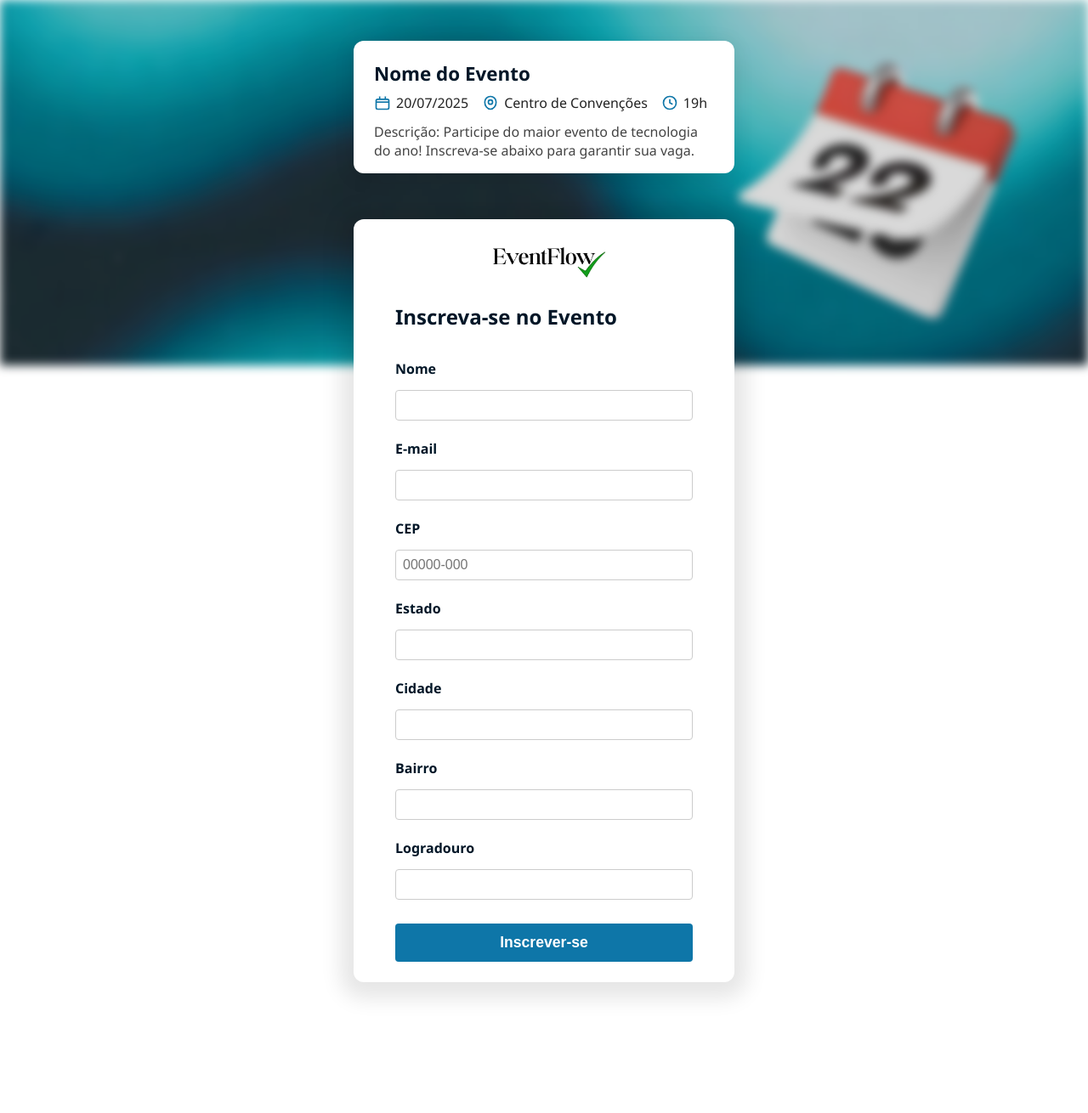
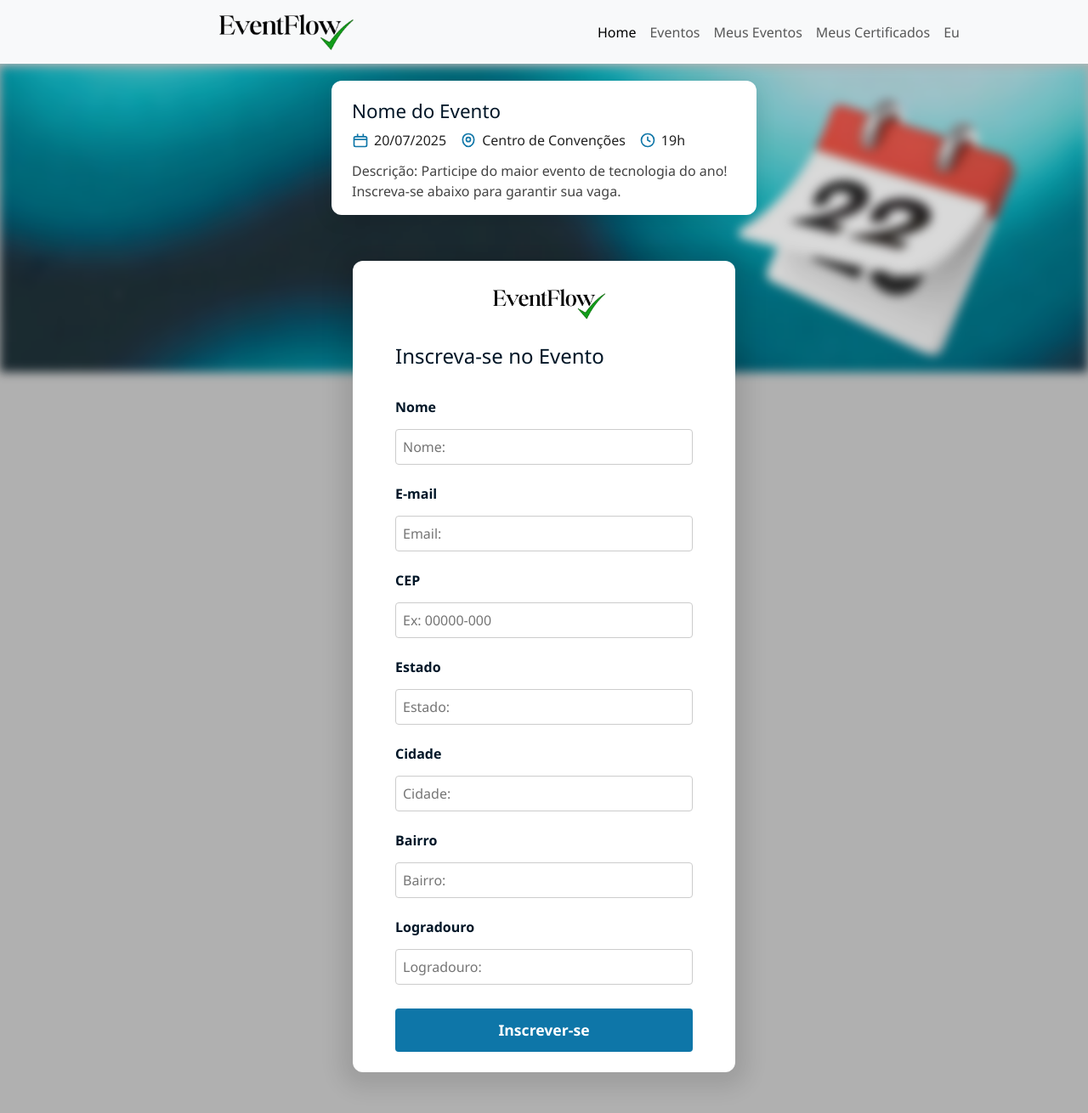
Before and after one commit to Pestanadev/unialfaHackathon, a PHP site: page /forms/cadastro.php in a window 1280 px wide. Shown: the whole page at 85% size. Before the commit the page ends 1175 px from the top, so only its background shows below. Run offline with PHP 8.4, Linux system fonts and the light colour scheme.

Commit message:
Atualização no css, adicionado arquivo separado para não comprometer ambos os formulários

```diff
--- a/forms/cadastro.php
+++ b/forms/cadastro.php
@@ -5,11 +5,14 @@
     <meta charset="UTF-8">
     <meta name="viewport" content="width=device-width, initial-scale=1.0">
     <title>Cadastro no Evento</title>
-    <link rel="stylesheet" href="../style/form.css">
 
+    <link href="https://cdn.jsdelivr.net/npm/bootstrap@5.3.3/dist/css/bootstrap.min.css" rel="stylesheet">
+    <script src="https://cdn.jsdelivr.net/npm/bootstrap@5.3.3/dist/js/bootstrap.bundle.min.js"></script>
+    <link rel="stylesheet" href="../style/cadastro.css">
 </head>
 
 <body>
+    <?php include '../templates/header.php'; ?>
     <div class="evento-bg-topo"></div>
     <div class="centraliza-tudo">
         <div class="evento-box-white">
@@ -53,30 +56,31 @@
                 <img src="../style/img//logo.png" alt="logo" class="logo-form">
                 <h2>Inscreva-se no Evento</h2>
                 <label for="nome">Nome</label>
-                <input type="text" id="nome" name="nome" required>
+                <input type="text" id="nome" name="nome" placeholder="Nome: " required>
 
                 <label for="email">E-mail</label>
-                <input type="email" id="email" name="email" required>
+                <input type="email" id="email" name="email" placeholder="Email: " required>
 
                 <label for="cep">CEP</label>
-                <input type="text" id="cep" name="cep" required pattern="\d{5}-?\d{3}" placeholder="00000-000">
+                <input type="text" id="cep" name="cep" required pattern="\d{5}-?\d{3}" placeholder="Ex: 00000-000">
 
                 <label for="estado">Estado</label>
-                <input type="text" id="estado" name="estado" required>
+                <input type="text" id="estado" name="estado" placeholder="Estado: " required>
 
                 <label for="cidade">Cidade</label>
-                <input type="text" id="cidade" name="cidade" required>
+                <input type="text" id="cidade" name="cidade" placeholder="Cidade: " required>
 
                 <label for="bairro">Bairro</label>
-                <input type="text" id="bairro" name="bairro" required>
+                <input type="text" id="bairro" name="bairro" placeholder="Bairro: " required>
 
                 <label for="logradouro">Logradouro</label>
-                <input type="text" id="logradouro" name="logradouro" required>
+                <input type="text" id="logradouro" name="logradouro" placeholder="Logradouro: " required>
 
                 <button type="submit">Inscrever-se</button>
             </form>
         </div>
     </div>
+
 </body>
 
 </html>
--- a/forms/login.php
+++ b/forms/login.php
@@ -3,7 +3,7 @@
 <head>
   <meta charset="UTF-8">
   <meta name="viewport" content="width=device-width, initial-scale=1.0">
-  <title>Acesse sua conta</title>
+  <title class="h2Login">Acesse sua conta</title>
   <link rel="stylesheet" href="../style/form.css">
 </head>
 <body>
--- /dev/null
+++ b/style/cadastro.css
@@ -0,0 +1,302 @@
+body {
+  margin: 0;
+  padding: 0;
+  font-family: 'Segoe UI', Tahoma, Geneva, Verdana, sans-serif;
+  background: #b0b0b0;
+  height: 100vh;
+}
+
+.login-container {
+  display: flex;
+  min-height: 100vh;
+}
+
+.login-left {
+  flex: 1;
+  background: #011627;
+  display: flex;
+  align-items: center;
+  justify-content: center;
+  padding: 32px 24px;
+}
+
+.form-area {
+  background: transparent;
+  color: #fff;
+  display: flex;
+  flex-direction: column;
+  width: 100%;
+  max-width: 340px;
+  gap: 14px;
+}
+
+.form-area label {
+  font-size: 1rem;
+}
+
+.form-area input {
+  padding: 8px;
+  border: none;
+  border-radius: 4px;
+  margin-bottom: 6px;
+  font-size: 1rem;
+}
+
+.form-area button {
+  background-color: #0e76a8;
+  color: #fff;
+  border: none;
+  border-radius: 4px;
+  padding: 12px;
+  font-size: 1.1rem;
+  font-weight: bold;
+  cursor: pointer;
+  margin-top: 8px;
+  transition: background 0.5s;
+}
+
+.form-area button:hover {
+  background: #41EAD4;
+  color: #011627;
+  transition: 0.5s;
+}
+
+header {
+  background-color: transparent;
+  box-shadow: 0 1px 4px rgba(255, 255, 255, 0.1);
+  position: fixed;
+  width: 100%;
+  top: 0;
+  left: 0;
+  z-index: 1100;
+}
+
+.container-fluid {
+  max-width: 1200px;
+  margin-left: auto;
+  margin-right: auto;
+  padding-left: 15px;
+  padding-right: 15px;
+  display: flex;
+  align-items: center;
+  justify-content: space-between;
+}
+
+.navbar {
+  padding-right: 8rem;
+  position: relative;
+  height: 75px;
+  min-height: 64px;
+}
+
+#logo {
+  height: 45px;
+  max-height: 48px;
+  width: auto;
+  padding-left: 15rem;
+  position: absolute;
+  top: 50%;
+  left: 0;
+  transform: translateY(-50%);
+  transition: all 0.3s;
+}
+
+@media (max-width: 768px) {
+  #logo {
+    position: static;
+    height: 45px;
+    max-height: 48px;
+    padding-left: 0;
+    margin-right: auto;
+    transform: none;
+    display: block;
+  }
+
+  .container-fluid {
+    padding-left: 8px;
+    padding-right: 8px;
+  }
+}
+
+.evento-bg-topo {
+  position: fixed;
+  top: 78px;
+  left: 0;
+  width: 100vw;
+  height: 360px;
+  background: url('../style/img/banner1.png') center center/cover no-repeat;
+  filter: blur(6px) brightness(0.85);
+  z-index: 0;
+  pointer-events: none;
+}
+
+@media (max-width: 600px) {
+  .evento-bg-topo {
+    height: 120px;
+  }
+}
+
+.centraliza-tudo,
+.evento-info,
+.form-box-white {
+  position: relative;
+  z-index: 1;
+}
+
+.centraliza-tudo {
+  min-height: 100vh;
+  display: flex;
+  flex-direction: column;
+  align-items: center;
+  justify-content: center;
+  background: transparent;
+  padding: 48px 8px;
+  padding-top: 95px;
+  gap: 32px;
+}
+
+.evento-box-white {
+  background: #fff;
+  border-radius: 12px;
+  box-shadow: 0 4px 24px 0 rgba(0, 0, 0, 0.10);
+  padding: 20px 24px 16px 24px;
+  max-width: 500px;
+  width: 100%;
+  display: flex;
+  flex-direction: column;
+  align-items: flex-start;
+  margin-bottom: 22px;
+}
+
+.evento-info {
+  color: #011627;
+  width: 100%;
+  text-align: left;
+  padding: 0;
+  font-size: 1.08rem;
+}
+
+.evento-info h1 {
+  margin-top: 3px;
+  font-size: 1.4rem;
+  margin-bottom: 8px;
+  color: #011627;
+}
+
+.evento-detalhes {
+  display: flex;
+  flex-wrap: wrap;
+  gap: 16px;
+  margin-bottom: 12px;
+}
+
+.evento-det {
+  display: flex;
+  align-items: center;
+  gap: 6px;
+  font-weight: 500;
+  font-size: 1rem;
+  color: #222;
+}
+
+.evento-icon {
+  display: flex;
+  align-items: center;
+  font-size: 1.2em;
+}
+
+.evento-info p {
+  margin: 8px 0 0 0;
+  font-size: 1rem;
+  color: #444;
+}
+
+@media (max-width: 600px) {
+  .evento-box-white {
+    padding: 15px 6px 10px 6px;
+    max-width: 100vw;
+  }
+
+  .evento-info h1 {
+    font-size: 1.1rem;
+  }
+
+  .evento-info p {
+    font-size: 0.98rem;
+  }
+}
+
+.form-box-white {
+  background: #fff;
+  border-radius: 12px;
+  box-shadow: 0 4px 24px 15px rgba(0, 0, 0, 0.10);
+  padding: 32px 24px 24px 24px;
+  max-width: 450px;
+  width: 100%;
+  display: flex;
+  flex-direction: column;
+  align-items: center;
+}
+
+.form-area {
+  color: #011627;
+  background: transparent;
+  width: 100%;
+  max-width: 350px;
+  gap: 14px;
+}
+
+.form-area label {
+  font-weight: 600;
+  color: #011627;
+  margin-top: 2px;
+}
+
+.form-area input {
+  border: 1px solid #ccc;
+  background: #fff;
+  color: #011627;
+  transition: border 0.2s;
+}
+
+.form-area input:focus {
+  border: 1.5px solid #41EAD4;
+  outline: none;
+}
+
+.logo-form {
+  display: block;
+  width: 150px;
+  max-width: 100%;
+  height: auto;
+  margin: 0 auto 14px auto;
+  padding: 0;
+}
+
+.form-area h2 {
+  color: #011627;
+  font-size: 1.5rem;
+  margin-bottom: 18px;
+  margin-top: 0;
+}
+
+@media (max-width: 600px) {
+  .centraliza-tudo {
+    padding: 16px 2px;
+    gap: 18px;
+  }
+
+  .evento-info {
+    font-size: 1rem;
+    padding: 0 2px 8px 2px;
+  }
+
+  .form-box-white {
+    padding: 18px 6px 16px 6px;
+    max-width: 100vw;
+  }
+
+  .form-area {
+    max-width: 95vw;
+  }
+}
--- a/style/form.css
+++ b/style/form.css
@@ -2,7 +2,7 @@ body {
   margin: 0;
   padding: 0;
   font-family: 'Segoe UI', Tahoma, Geneva, Verdana, sans-serif;
-  background: #ffffff;
+  background: #011627;
   height: 100vh;
 }
 
@@ -82,6 +82,7 @@ body {
   margin-bottom: 110px;
   font-size: 0.95rem;
   text-align: left;
+  color: white;
 }
 
 .form-footer a {
@@ -156,185 +157,3 @@ body {
     min-height: unset;
   }
 }
-
-.evento-bg-topo {
-  position: fixed;
-  top: 0;
-  left: 0;
-  width: 100vw;
-  height: 430px;
-  background: url('../style/img/banner1.png') center center/cover no-repeat;
-  filter: blur(6px) brightness(0.85);
-  z-index: 0;
-  pointer-events: none;
-}
-
-@media (max-width: 600px) {
-  .evento-bg-topo {
-    height: 120px;
-  }
-}
-
-.centraliza-tudo,
-.evento-info,
-.form-box-white {
-  position: relative;
-  z-index: 1;
-}
-
-.centraliza-tudo {
-  min-height: 100vh;
-  display: flex;
-  flex-direction: column;
-  align-items: center;
-  justify-content: center;
-  background: transparent;
-  padding: 48px 8px;
-  gap: 32px;
-}
-
-.evento-box-white {
-  background: #fff;
-  border-radius: 12px;
-  box-shadow: 0 4px 24px 0 rgba(0, 0, 0, 0.10);
-  padding: 20px 24px 16px 24px;
-  max-width: 400px;
-  width: 100%;
-  display: flex;
-  flex-direction: column;
-  align-items: flex-start;
-  margin-bottom: 22px;
-}
-
-.evento-info {
-  color: #011627;
-  width: 100%;
-  text-align: left;
-  padding: 0;
-  font-size: 1.08rem;
-}
-
-.evento-info h1 {
-  margin-top: 3px;
-  font-size: 1.4rem;
-  margin-bottom: 8px;
-  color: #011627;
-}
-
-.evento-detalhes {
-  display: flex;
-  flex-wrap: wrap;
-  gap: 16px;
-  margin-bottom: 12px;
-}
-
-.evento-det {
-  display: flex;
-  align-items: center;
-  gap: 6px;
-  font-weight: 500;
-  font-size: 1rem;
-  color: #222;
-}
-
-.evento-icon {
-  display: flex;
-  align-items: center;
-  font-size: 1.2em;
-}
-
-.evento-info p {
-  margin: 8px 0 0 0;
-  font-size: 1rem;
-  color: #444;
-}
-
-@media (max-width: 600px) {
-  .evento-box-white {
-    padding: 15px 6px 10px 6px;
-    max-width: 100vw;
-  }
-
-  .evento-info h1 {
-    font-size: 1.1rem;
-  }
-
-  .evento-info p {
-    font-size: 0.98rem;
-  }
-}
-
-.form-box-white {
-  background: #fff;
-  border-radius: 12px;
-  box-shadow: 0 4px 24px 15px rgba(0, 0, 0, 0.10);
-  padding: 32px 24px 24px 24px;
-  max-width: 400px;
-  width: 100%;
-  display: flex;
-  flex-direction: column;
-  align-items: center;
-}
-
-.form-area {
-  color: #011627;
-  background: transparent;
-  width: 100%;
-  max-width: 350px;
-  gap: 14px;
-}
-
-.form-area label {
-  font-weight: 600;
-  color: #011627;
-  margin-top: 2px;
-}
-
-.form-area input {
-  border: 1px solid #ccc;
-  background: #fff;
-  color: #011627;
-  transition: border 0.2s;
-}
-
-.form-area input:focus {
-  border: 1.5px solid #41EAD4;
-  outline: none;
-}
-
-.logo-form {
-  display: block;
-  width: 150px;
-  max-width: 100%;
-  height: auto;
-  margin: 0 auto 14px auto;
-  padding: 0;
-}
-
-.form-area h2 {
-  color: #011627;
-  font-size: 1.5rem;
-  margin-bottom: 18px;
-  margin-top: 0;
-}
-
-@media (max-width: 600px) {
-  .centraliza-tudo {
-    padding: 16px 2px;
-    gap: 18px;
-  }
-
-  .evento-info {
-    font-size: 1rem;
-    padding: 0 2px 8px 2px;
-  }
-
-  .form-box-white {
-    padding: 18px 6px 16px 6px;
-    max-width: 100vw;
-  }
-
-  .form-area {
-    max-width: 95vw;
-  }
-}
```
